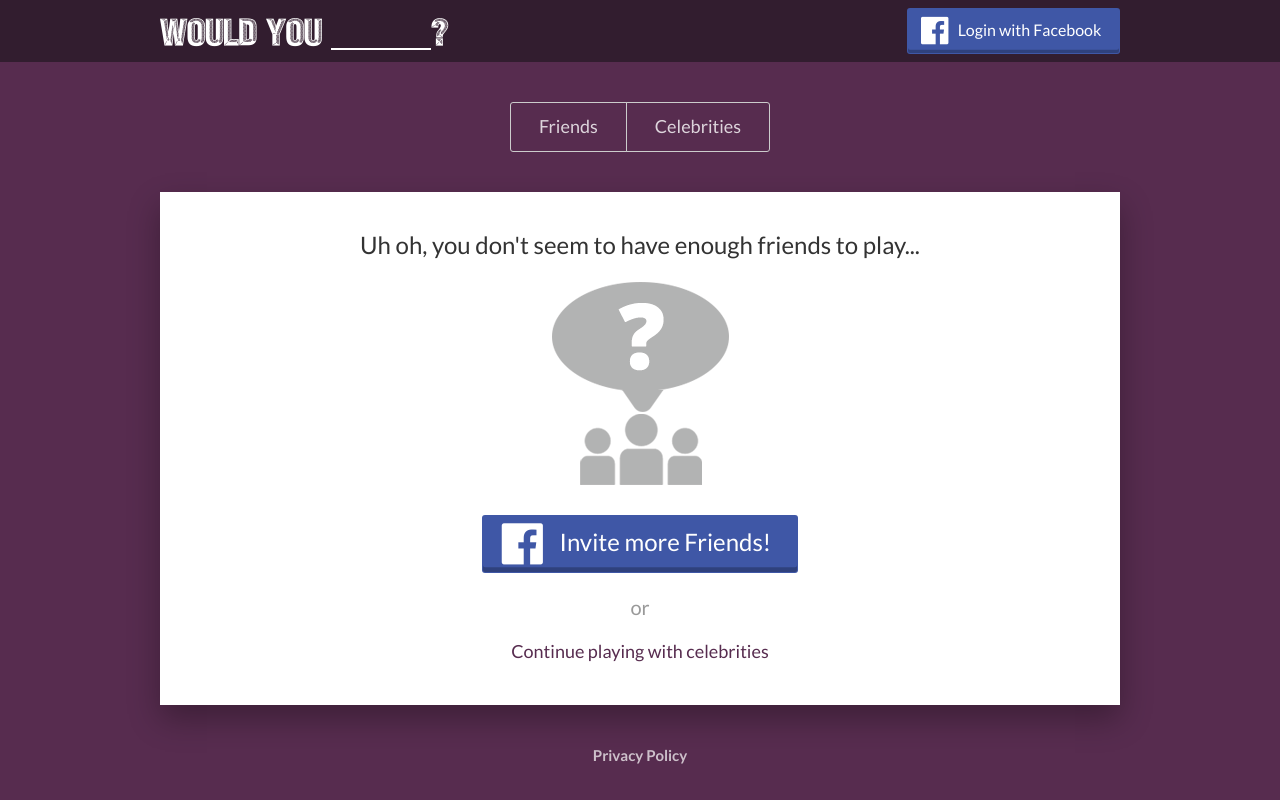
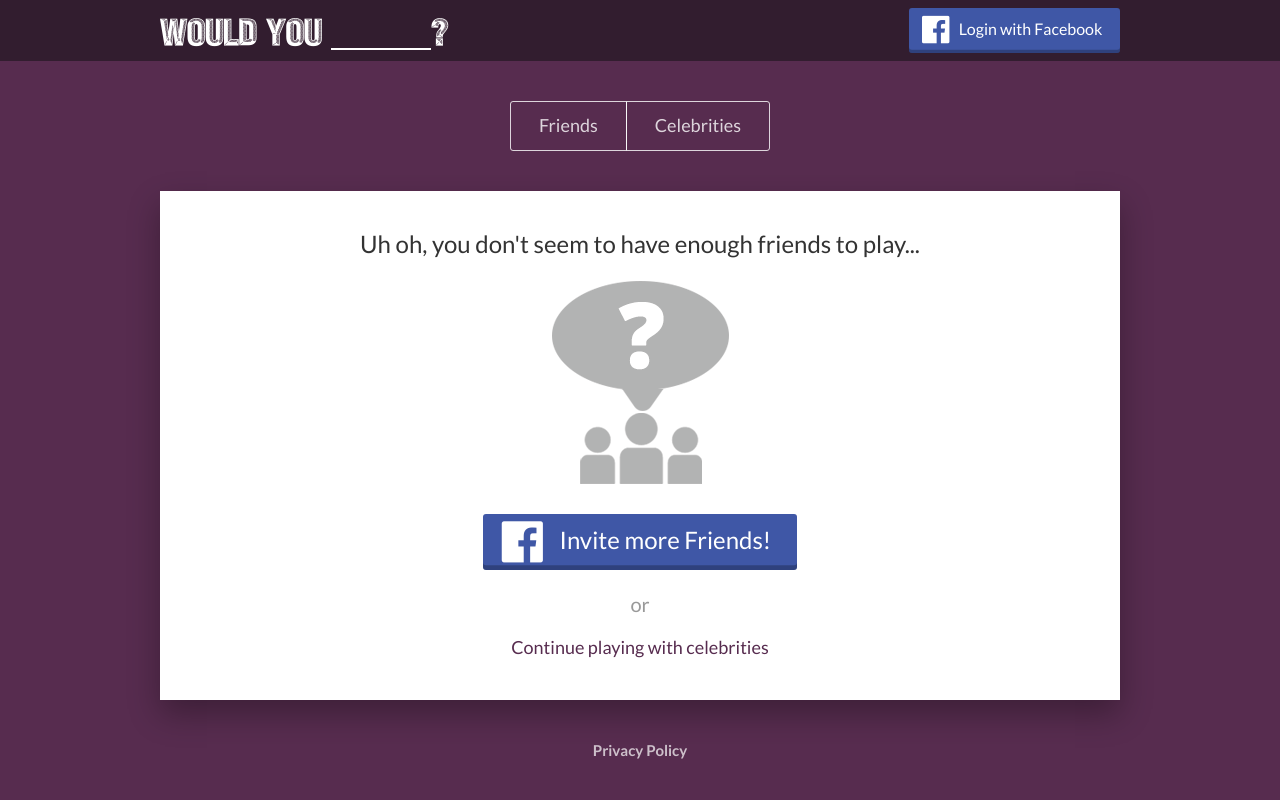
Before and after one commit to ZhangYiJiang/wouldyou, a Django app: template wouldyou/templates/wouldyou/game/invite.html in a window 1280 px wide. Run offline with Django 3.2, Linux system fonts and the light colour scheme; the template is opened without the code that fills it, so the values that code supplies are empty; some libraries are stand-ins or nearby versions.

Commit message:
remove pesky transparent button border

```diff
--- a/wouldyou/assets/sass/layout/_global.scss
+++ b/wouldyou/assets/sass/layout/_global.scss
@@ -25,6 +25,14 @@
   transition: .2s all;
 }
 
+.btn {
+  border: 0;
+}
+
+.btn-group .btn {
+  border: 1px solid;
+}
+
 .logo-font {
   text-transform: uppercase;
   font-family: CheapSign, Arial Narrow, Arial, sans-serif;
```
Also changed, not shown: wouldyou/static/wouldyou/css/app.css (+8 -0 lines), wouldyou/static/wouldyou/css/app.min.css.
